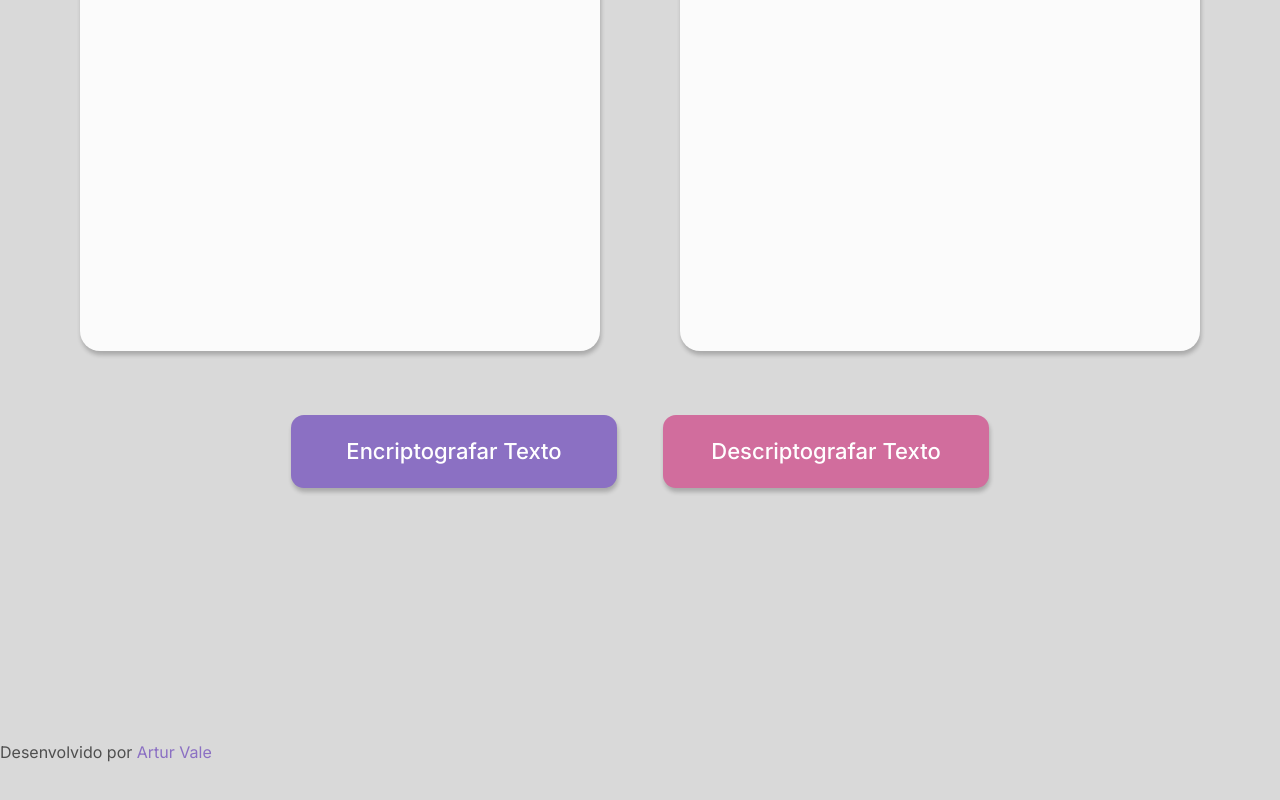
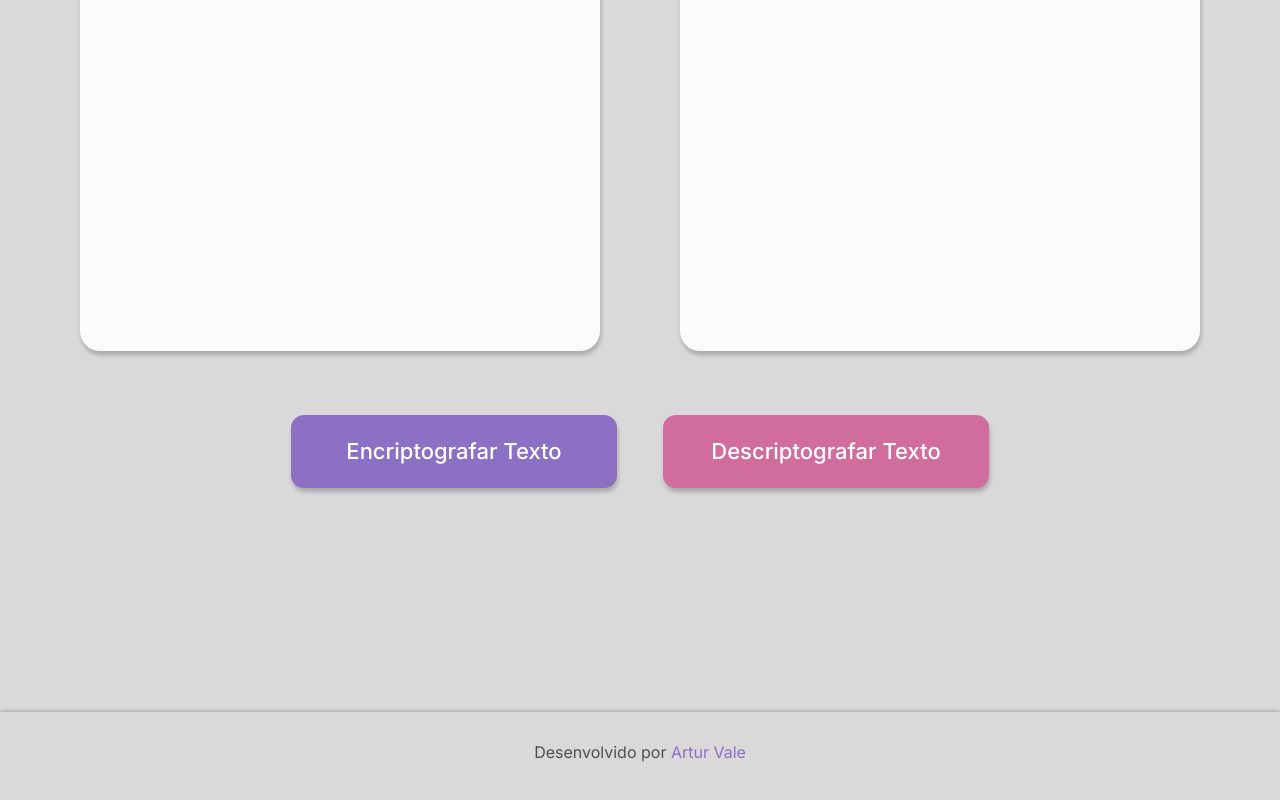
Before and after one commit to ArturllVale/Decodificador-de-Texto-Js, a plain HTML site: page index.html in a window 1280 px wide. Shown: the part 350-1150 px from the top of the page. Drawn offline with Linux system fonts and the light colour scheme.

Commit message:
Update Text Center

```diff
--- a/css/estilo.css
+++ b/css/estilo.css
@@ -137,4 +137,8 @@ body {
     width: 1280px;
     line-height: 1;
     padding: 1em 0;
+    text-align: center;
+    box-shadow: 0px -1px 4px 0px rgba(0,0,0,0.25);
+    -webkit-box-shadow: 0px -1px 4px 0px rgba(0,0,0,0.25);
+    -moz-box-shadow: 0px -1px 4px 0px rgba(0,0,0,0.25);
 }
```
